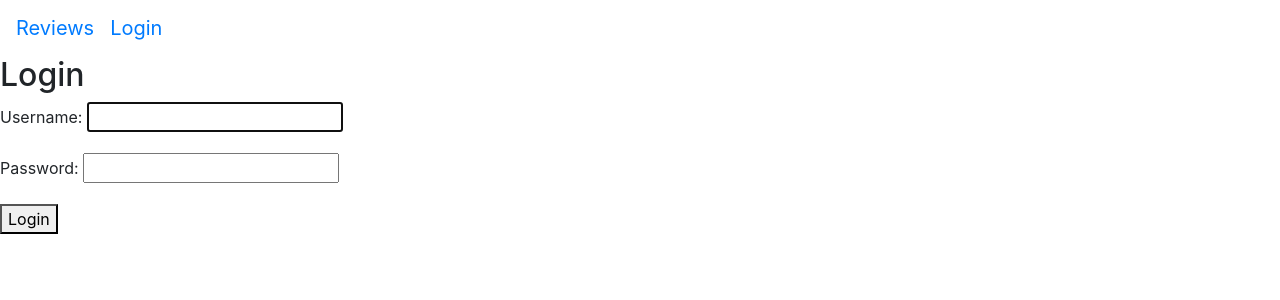
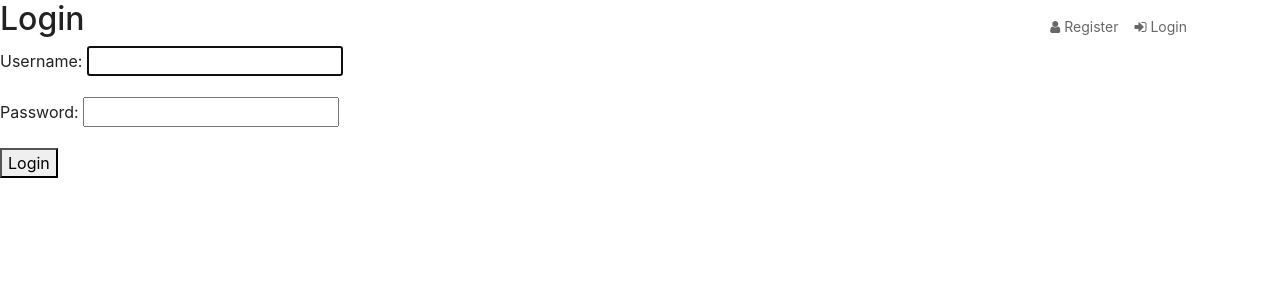
Before and after one commit to skgrehli/reviews, a Django app: page /accounts/login/ in a window 1280 px wide. Shown: the top 300 px of the page. Run offline with Django 3.2, Linux system fonts and the light colour scheme; some libraries are stand-ins or nearby versions.

Commit message:
add login topbar

```diff
--- a/src/templates/base.html
+++ b/src/templates/base.html
@@ -11,7 +11,7 @@
     <meta name="description"
           content="Celfic a social networking website for users to share thier photos with other people and challenge thier friends to take photos">
     <meta name="author" content="shahmir alam">
-    <link rel="stylesheet" href="{% static 'css/style.min.css' %}">
+
 
     <link rel="icon" href="{% static 'favicon.ico' %}">
 
@@ -20,35 +20,37 @@
     <link href="{% static 'vendor/bootstrap/css/bootstrap.min.css' %}" rel="stylesheet">
     <link href="https://fonts.googleapis.com/css?family=Ubuntu|Titillium+Web" rel="stylesheet">
 
-
-
-
     {% block styles %}
-    {% endblock %}
+        <link rel="stylesheet" href="{% static 'css/style.min.css' %}">
+    {% endblock styles %}
 
 </head>
 
 <body>
+    {% comment %} LOGIN-TOPBAR {% endcomment %}
+    <nav class="navbar navbar-expand-md fixed-top navbar--login-topbar">
+        <div class="container">
+        {% if user.is_authenticated %}
+            <span>Hi {{ user.username }}!</span>
+            <a href="{% url 'logout' %}"><i class="fa fa-sign-in" aria-hidden="true"></i> logout</a>
+        {% else %}
 
-     <nav class="navbar navbar-expand-md header-color ">
-  <a class="navbar-brand greyish head-look" href="{% url 'login' %}">Reviews</a>
-   <a class="navbar-brand greyish" href="{% url 'login' %}">Login</a>
+                <ul class="navbar-nav ml-auto">
+                    <li class="nav-item"><a class="nav-link" href="{% url 'login' %}"><i class="fa fa-user" aria-hidden="true"></i> Register</a></li>
+                    <li class="nav-item"><a class="nav-link" href="{% url 'login' %}"><i class="fa fa-sign-in" aria-hidden="true"></i> Login</a></li>
+                </ul>
 
-
-</nav>
-   {% block content %}
+        {% endif %}
+        </div>
+    </nav>
 
 
 
-
-    {% endblock %}
-
-{% load staticfiles %}
-
-
+    {% block content %}
+    {% endblock content %}
 
 {% block scripts %}
-{% endblock %}
+{% endblock scripts %}
 
 </body>
 </html>
```
Also changed, not shown: src/assets/scss/layout/_login_topbar.scss (added, +9 -0 lines), src/templates/home.html (+0 -8 lines).
